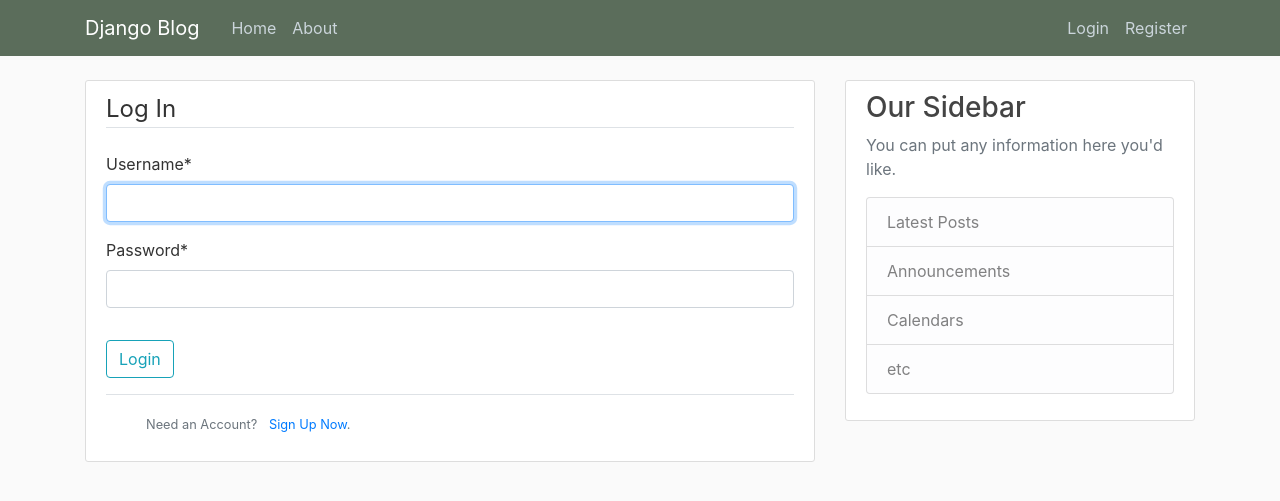
After one commit to modiem/django_blog, a Django app: page /login/ in a window 1280 px wide. The commit adds this page. Shown: the top 501 px of the page. Run offline with Django 3.2, Linux system fonts and the light colour scheme; some libraries are stand-ins or nearby versions.

Commit message:
user authentication: login & logout

```diff
--- a/blog/templates/blog/base.html
+++ b/blog/templates/blog/base.html
@@ -37,8 +37,13 @@
             </div>
             <!-- Navbar Right Side -->
             <div class="navbar-nav">
-              <a class="nav-item nav-link" href="#">Login</a>
-              <a class="nav-item nav-link" href="{% url 'register' %}">Register</a>
+              {% if user.is_authenticated %}
+                <a class="nav-item nav-link" href="{% url 'profile' %}">Profile</a>
+                <a class="nav-item nav-link" href="{% url 'logout' %}">Logout</a>
+              {% else %}
+                <a class="nav-item nav-link" href="{% url 'login' %}">Login</a>
+                <a class="nav-item nav-link" href="{% url 'register' %}">Register</a>
+              {% endif %}
             </div>
           </div>
         </div>
--- a/django_blog/settings.py
+++ b/django_blog/settings.py
@@ -128,4 +128,5 @@
 DEFAULT_AUTO_FIELD = 'django.db.models.BigAutoField'
 
 CRISPY_TEMPLATE_PACK = 'bootstrap4'
-#
+
+LOGIN_REDIRECT_URL = 'blog-home'
--- a/django_blog/urls.py
+++ b/django_blog/urls.py
@@ -14,12 +14,17 @@
     2. Add a URL to urlpatterns:  path('blog/', include('blog.urls'))
 """
 from django.contrib import admin
+from django.contrib.auth import views as auth_views
 from django.urls import path, include
 from users import views as user_views
+
 
 urlpatterns = [
     path('admin/', admin.site.urls),
     path('register/', user_views.register, name='register'),
+    path('profile/', user_views.profile, name='profile'),
+    path('login/', auth_views.LoginView.as_view(template_name="users/login.html"), name='login'),
+    path('logout/', auth_views.LogoutView.as_view(template_name='users/logout.html'), name='logout'),
     path("", include("blog.urls"))
 
 ]
--- /dev/null
+++ b/users/templates/users/login.html
@@ -0,0 +1,21 @@
+{% extends "blog/base.html" %}
+{% load crispy_forms_tags %}
+{% block content %}
+	<div class="content-section">
+		<form method="POST">
+			{% csrf_token %}
+			<fieldset class="form-group">
+				<legend class="border-bottom mb-4">Log In</legend>
+				{{ form|crispy }}
+			</fieldset>
+			<div class="form-group">
+				<button type="submit" class="btn btn-outline-info">Login</button>
+			</div>
+		</form>
+		<dir class="border-top pt-3">
+			<small class="text-muted">
+				Need an Account? <a class="ml-2" href="{% url 'register' %}">Sign Up Now</a>.
+			</small>
+		</dir>
+	</div>
+{% endblock content %}
--- /dev/null
+++ b/users/templates/users/profile.html
@@ -0,0 +1,6 @@
+{% extends "blog/base.html" %}
+{% block content %}
+	<div class="content-section">
+		<h2>{{ user.username }}</h2>
+	</div>
+{% endblock content%}
--- a/users/views.py
+++ b/users/views.py
@@ -1,5 +1,6 @@
 from django.shortcuts import render, redirect
 from django.contrib import messages
+from django.contrib.auth.decorators import login_required
 from .forms import UserRegisterForm
 
 
@@ -15,3 +16,7 @@
 
 	form = UserRegisterForm()
 	return render(request, "users/register.html", {'form': form})
+
+@login_required
+def profile(request):
+	return render(request, "users/profile.html")
```
Also changed, not shown: users/templates/users/logout.html (added, +9 -0 lines).
